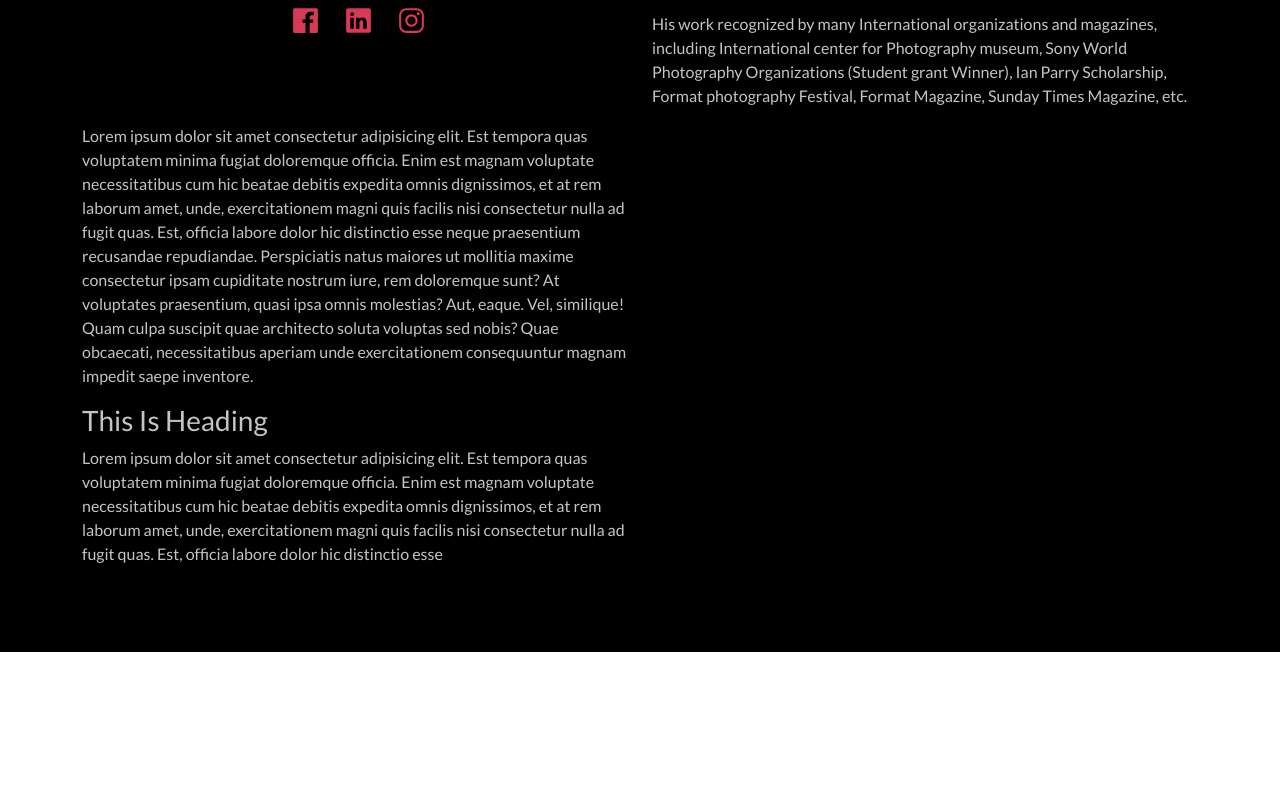
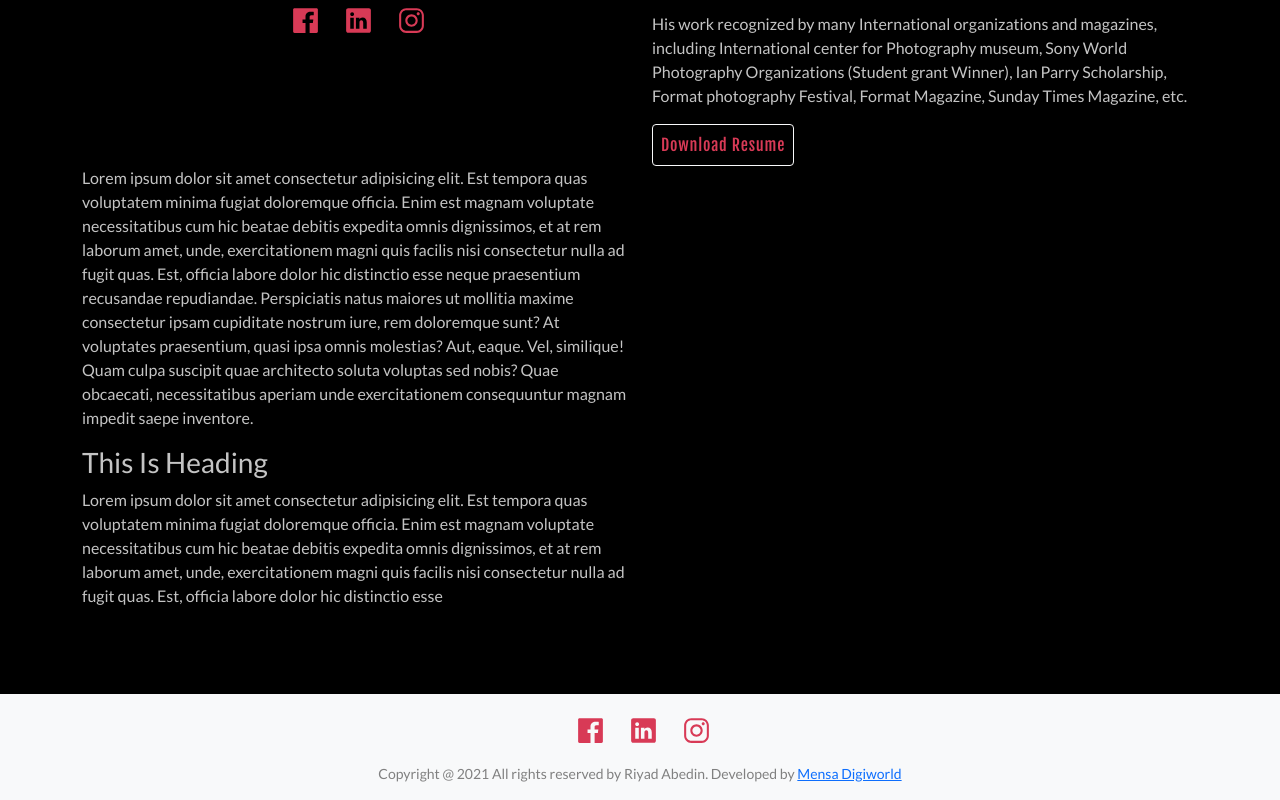
Before and after one commit to SMRsaimon/artist_protfolio, a React (Create React App) app: page /reyad_abedin/about in a window 1280 px wide. Shown: the part 516-1316 px from the top of the page. Before the commit the page ends 1168 px from the top, so only its background shows below. Built offline with nearby package versions, Linux system fonts and the light colour scheme.

Commit message:
footer added

```diff
--- a/src/App.js
+++ b/src/App.js
@@ -7,6 +7,7 @@ import { projectData } from "./resource/projectData";
 import { useEffect, useState } from "react";
 import Contract from "./components/Contract/Contract";
 import About from "./components/About/About";
+import Footer from "./components/Footer/Footer";
 
 function App() {
   const [projectImg, setProjectImg] = useState(projectData);
@@ -32,36 +33,44 @@ function App() {
             title="In Search of Lost Tune"
             projectImg={inSearchOf}
           />
+
         </Route>
         <Route exact path="/projects/The_Name_of_my_City">
           <ProjectContainer
             title="The Name of my City is Dust, Smoke and, Life"
             projectImg={theNameOfCity}
           />
+
         </Route>
         <Route exact path="/projects/dhaka">
           <ProjectContainer title="Dhaka" projectImg={Dhaka} />
+
         </Route>
         <Route exact path="/projects/Joldash">
           <ProjectContainer title="Joldash" projectImg={Joldash} />
+
         </Route>
         <Route exact path="/projects/Counting_the_days">
           <ProjectContainer
             title="Counting the day"
             projectImg={countingTheDays}
           />
+
         </Route>
 
         <Route exact path="/works/sonali_bag">
           <ProjectContainer title="Sonali Beg" projectImg={SonaliBeg} />
+
         </Route>
 
         <Route exact path="/works/portfolio">
           <ProjectContainer title="Portfolio" projectImg={portfolio} />
+
         </Route>
 
         <Route exact path="/reyad_abedin/contract">
           <Contract />
+          <Footer/>
         </Route>
 
         <Route exact path="/reyad_abedin/about">
--- a/src/components/About/About.css
+++ b/src/components/About/About.css
@@ -9,12 +9,10 @@
   width: 300px;
   height: auto;
 }
-.about-social-icon .icon svg {
-  width: 53px;
-  height: 33px;
-  fill: rgb(216, 58, 86)
+.download-resumr{
+
+    white-space: nowrap;
+    letter-spacing: .8px;
+   color: rgb(216, 58, 86);
+    font-family: 'Fjalla One', sans-serif;
 }
-.about-social-icon  {
-    margin-right: 30px;
-    margin-top: 20px;
-}
--- a/src/components/About/About.jsx
+++ b/src/components/About/About.jsx
@@ -2,27 +2,12 @@ import React from "react";
 import "./About.css";
 import Sidebar from "../Navigation/Sidebar";
 import profilePic from "../../resource/img/bio-img/BioPhoto.jpg";
-import {
-  IoLogoFacebook,
-  IoLogoLinkedin,
-  IoLogoInstagram,
-} from "react-icons/io";
+import SocialLink from "../SocialLink/SocialLink";
+import Footer from "../Footer/Footer";
+
 
 const About = () => {
-  const socialLink = [
-    {
-      link: "https://www.facebook.com/ReyadAbedin1",
-      icon: <IoLogoFacebook />,
-    },
-    {
-      link: "https://www.linkedin.com/in/reyad-abedin-3321647b/",
-      icon: <IoLogoLinkedin />,
-    },
-    {
-      link: "https://www.instagram.com/reyad_abedin/",
-      icon: <IoLogoInstagram />,
-    },
-  ];
+
 
   const bioContent = [
     {
@@ -90,20 +75,7 @@ const About = () => {
               <div className="about-img-container py-3 mb-5 ">
                 <img src={profilePic} class="img-thumbnail" alt="..."></img>
                 <div className="d-flex justify-content-center">
-                  <ul className="d-flex ms-1 about-social-icon">
-                    {socialLink.map((x, index) => (
-                      <li key={index}>
-                        <a
-                          target="_blank"
-                          rel="noreferrer"
-                          className="icon"
-                          href={x.link}
-                        >
-                          {x.icon}
-                        </a>
-                      </li>
-                    ))}
-                  </ul>
+                   <SocialLink/>
                 </div>
               </div>
             </div>
@@ -115,6 +87,7 @@ const About = () => {
                       .slice(0, 3)
                       .map((x, index) => <p key={index}>{x.P}</p>)}
               </div>
+              <a  className="btn btn-outline-light p-2 download-resumr" target="_blanck" href="#"> Download Resume </a>
             </div>
 
             <div className="col-md-6">
@@ -132,6 +105,7 @@ const About = () => {
           </div>
         </div>
       </div>
+      <Footer/>
     </>
   );
 };
--- /dev/null
+++ b/src/components/Footer/Footer.css
@@ -0,0 +1,10 @@
+.social-icon{
+    margin:0 auto;
+}
+
+
+.copy-right-text{
+
+color: gray;
+font-size: 14px;
+}
--- /dev/null
+++ b/src/components/Footer/Footer.jsx
@@ -0,0 +1,28 @@
+import React from "react";
+import SocialLink from "../SocialLink/SocialLink";
+import "./Footer.css";
+
+const Footer = () => {
+  return (
+    <div className="container-fluid bg-light">
+      <div className="container">
+        <div className="row">
+          <div className="col-md-12  d-flex justify-content-center">
+            <div className="social-icon">
+
+             <SocialLink/>
+            </div>
+          </div>
+          <div className="col-md-12 d-flex justify-content-center">
+              <div className="copy-right-text">
+                     <p> Copyright @ {new Date().getFullYear()} All rights reserved by Riyad Abedin.
+                     Developed by  <a href="https://www.mensadigiworld.com">Mensa Digiworld</a> </p>
+              </div>
+          </div>
+        </div>
+      </div>
+    </div>
+  );
+};
+
+export default Footer;
--- a/src/components/Home/Home.js
+++ b/src/components/Home/Home.js
@@ -1,26 +1,30 @@
 import React from "react";
+import Footer from "../Footer/Footer";
 import Sidebar from "../Navigation/Sidebar";
+import SocialLink from "../SocialLink/SocialLink";
 import "./Home.css";
 
 const Home = () => {
   return (
+    <>
       <div id="home" className="container-fluid">
         <Sidebar />
 
         <div className="container">
           <div className="row">
             <div className="col-md-12">
-            <h1 className="text-center home-heading text-uppercase">Reyad Abedin</h1>
+              <h1 className="text-center home-heading text-uppercase">
+                Reyad Abedin
+              </h1>
             </div>
             <div className="col-md-12">
               <h3 className="text-center home-title">Visual Artist</h3>
             </div>
-
-
-
           </div>
         </div>
       </div>
+      <Footer />
+    </>
   );
 };
 
--- a/src/components/Projects/ProjectContainer/ProjectContainer.jsx
+++ b/src/components/Projects/ProjectContainer/ProjectContainer.jsx
@@ -8,6 +8,7 @@ import { CustomGallery, DefaultLayout } from "react-photoswipe-gallery";
 import { useRef } from "react";
 import PhotoSwipeUI_Default from "photoswipe/dist/photoswipe-ui-default";
 import Lightbox from "react-lightbox-component";
+import Footer from "../../Footer/Footer";
 
 const ProjectContainer = ({ projectImg, title }) => {
   const layoutRef = useRef();
@@ -33,6 +34,7 @@ const ProjectContainer = ({ projectImg, title }) => {
           </div>
         </div>
       </div>
+      <Footer/>
     </>
   );
 };
--- /dev/null
+++ b/src/components/SocialLink/SocialLink.css
@@ -0,0 +1,9 @@
+.about-social-icon .icon svg {
+    width: 53px;
+    height: 33px;
+    fill: rgb(216, 58, 86)
+  }
+  .about-social-icon  {
+      margin-right: 30px;
+      margin-top: 20px;
+  }
--- /dev/null
+++ b/src/components/SocialLink/SocialLink.jsx
@@ -0,0 +1,40 @@
+import React from "react";
+import "./SocialLink.css"
+import {
+    IoLogoFacebook,
+    IoLogoLinkedin,
+    IoLogoInstagram,
+  } from "react-icons/io";
+
+
+const SocialLink = () => {
+  const socialLink = [
+    {
+      link: "https://www.facebook.com/ReyadAbedin1",
+      icon: <IoLogoFacebook />,
+    },
+    {
+      link: "https://www.linkedin.com/in/reyad-abedin-3321647b/",
+      icon: <IoLogoLinkedin />,
+    },
+    {
+      link: "https://www.instagram.com/reyad_abedin/",
+      icon: <IoLogoInstagram />,
+    },
+  ];
+  return (
+    <>
+      <ul className="d-flex ms-1 about-social-icon">
+        {socialLink.map((x, index) => (
+          <li key={index}>
+            <a target="_blank" rel="noreferrer" className="icon" href={x.link}>
+              {x.icon}
+            </a>
+          </li>
+        ))}
+      </ul>
+    </>
+  );
+};
+
+export default SocialLink;
```
Also changed, not shown: 1 other file (tests, documents, lock files or other folders). Lines whose indentation alone changed are shown as unchanged.
